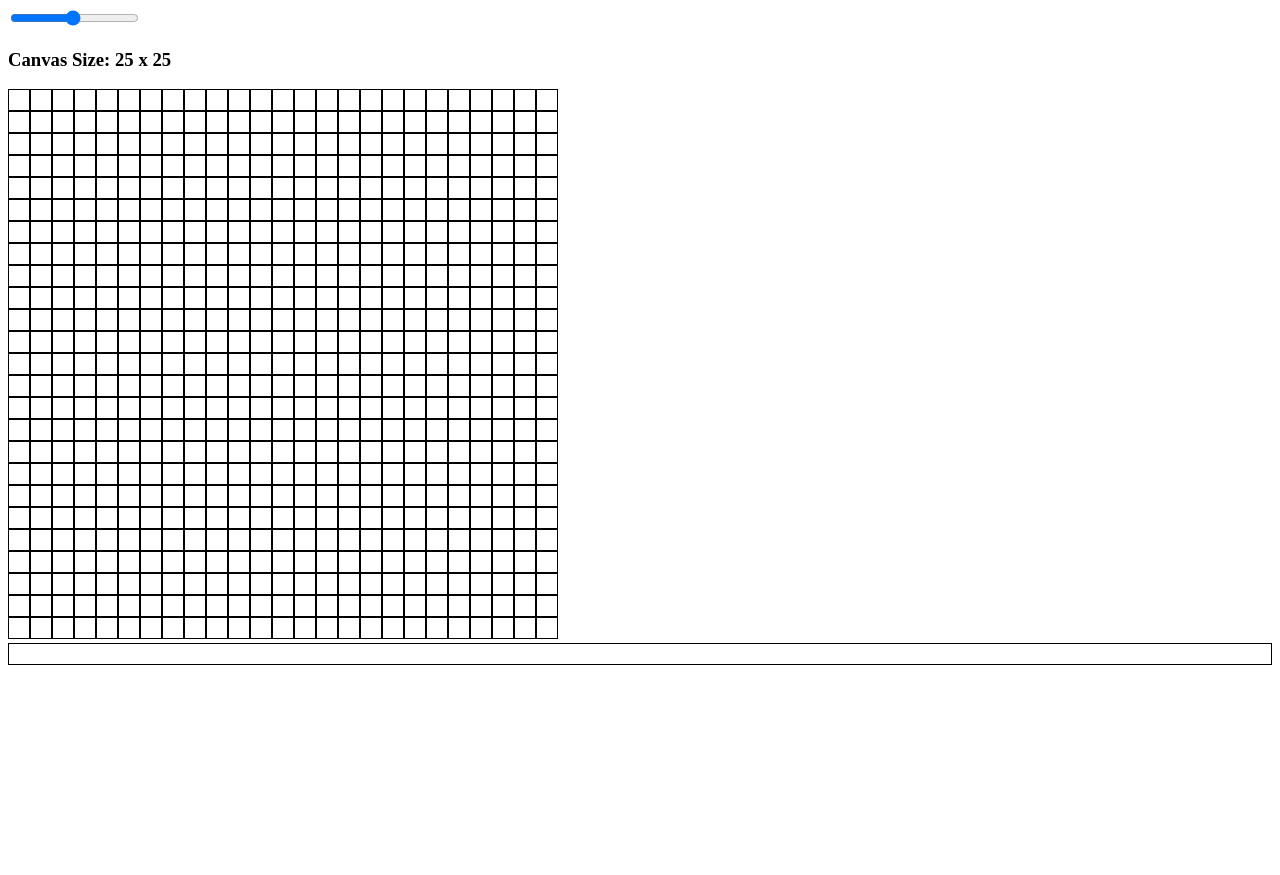
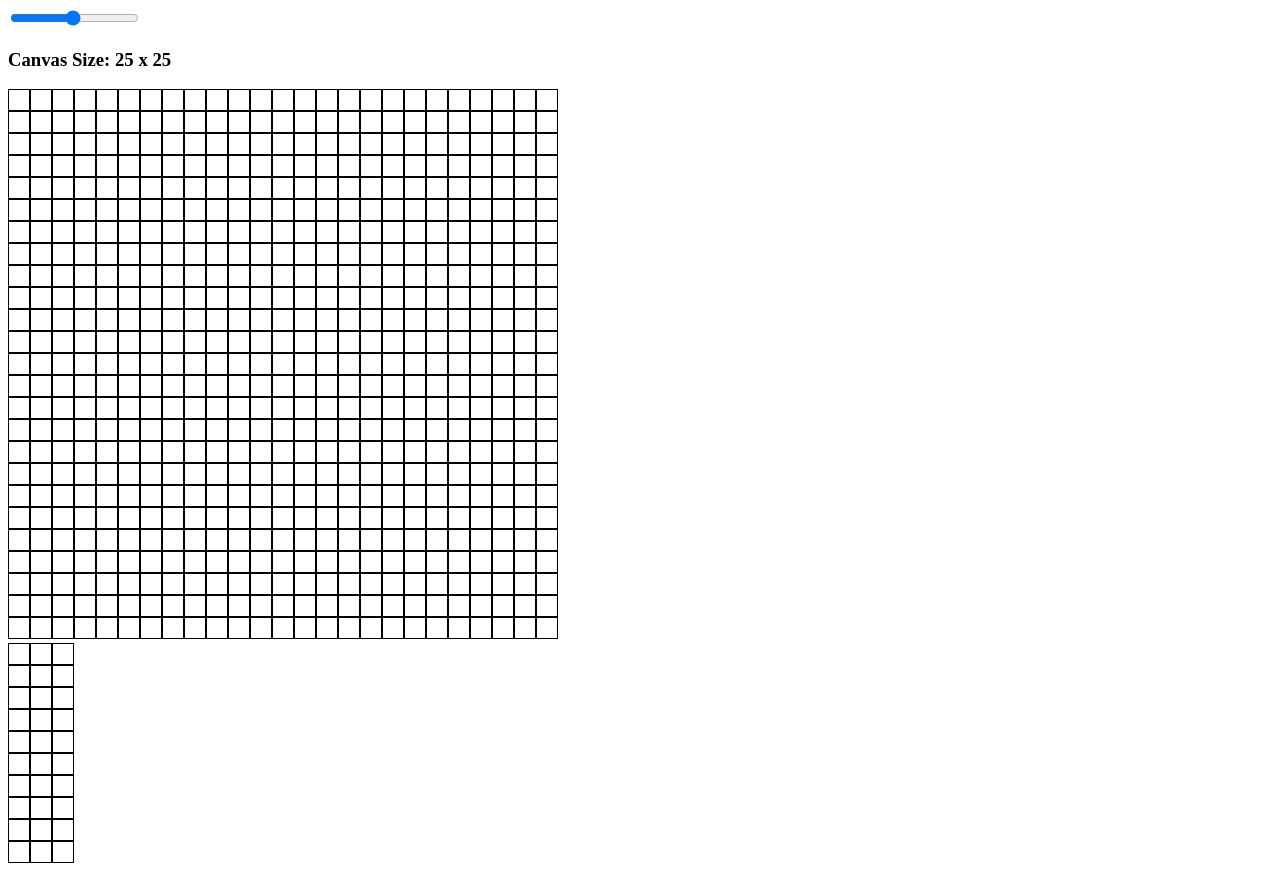
Before and after one commit to matthewlong29/pixel-art, a Vue app: page / in a window 1280 px wide. Before the commit the page ends 800 px from the top, so only its background shows below. Built offline with nearby package versions, Linux system fonts and the light colour scheme.

Commit message:
[added] color pixels

```diff
--- a/src/components/ColorPalette.vue
+++ b/src/components/ColorPalette.vue
@@ -1,6 +1,41 @@
 <template>
   <section>
-    <Pixel height="20" class="pixel"/>
+    <div class="left-column">
+      <Pixel height="20" class="pixel" color="blue"/>
+      <Pixel height="20" class="pixel" color="blueviolet"/>
+      <Pixel height="20" class="pixel" color="chocolate"/>
+      <Pixel height="20" class="pixel" color="cornflowerblue"/>
+      <Pixel height="20" class="pixel" color="crimson"/>
+      <Pixel height="20" class="pixel" color="darkorchid"/>
+      <Pixel height="20" class="pixel" color="dodgerblue"/>
+      <Pixel height="20" class="pixel" color="firebrick"/>
+      <Pixel height="20" class="pixel" color="forestgreen"/>
+      <Pixel height="20" class="pixel" color="fuchsia"/>
+    </div>
+    <div class="middle-column">
+      <Pixel height="20" class="pixel" color="gold"/>
+      <Pixel height="20" class="pixel" color="green"/>
+      <Pixel height="20" class="pixel" color="greenyellow"/>
+      <Pixel height="20" class="pixel" color="hotpink"/>
+      <Pixel height="20" class="pixel" color="indigo"/>
+      <Pixel height="20" class="pixel" color="khaki"/>
+      <Pixel height="20" class="pixel" color="lawngreen"/>
+      <Pixel height="20" class="pixel" color="lightgreen"/>
+      <Pixel height="20" class="pixel" color="lime"/>
+      <Pixel height="20" class="pixel" color="maroon"/>
+    </div>
+    <div class="right-column">
+      <Pixel height="20" class="pixel" color="navy"/>
+      <Pixel height="20" class="pixel" color="olive"/>
+      <Pixel height="20" class="pixel" color="orange"/>
+      <Pixel height="20" class="pixel" color="orangered"/>
+      <Pixel height="20" class="pixel" color="plum"/>
+      <Pixel height="20" class="pixel" color="rosybrown"/>
+      <Pixel height="20" class="pixel" color="salmon"/>
+      <Pixel height="20" class="pixel" color="springgreen"/>
+      <Pixel height="20" class="pixel" color="steelblue"/>
+      <Pixel height="20" class="pixel" color="tomato"/>
+    </div>
   </section>
 </template>
 
@@ -16,7 +51,16 @@ export default {
 </script>
 
 <style lang="scss" scoped>
-.pixel {
-  border: 1px solid black;
+section {
+  div {
+    &.left-column,
+    &.middle-column,
+    &.right-column {
+      display: inline-block;
+      .pixel {
+        border: 1px solid black;
+      }
+    }
+  }
 }
 </style>
--- a/src/components/Pixel.vue
+++ b/src/components/Pixel.vue
@@ -2,9 +2,10 @@
   <div>
     <div
       :style="{ width: `${height}px`, height: `${height}px`, backgroundColor: `${color}`}"
-      v-bind:class="{'partiallyVisible': active, 'fullyInvisible': !active}"
-      @mouseenter="active = !active"
-      @mouseleave="active = !active"
+      v-bind:class="{'partiallyVisible': active && !clicked, 'fullyInvisible': !active && !clicked, 'fullyVisible': clicked}"
+      @mouseenter="!clicked ? active = !active : null"
+      @mouseleave="!clicked ? active = !active : null"
+      @mousedown="clicked = true"
     ></div>
   </div>
 </template>
@@ -14,7 +15,8 @@ export default {
   name: "Pixel",
   data() {
     return {
-      active: false
+      active: false,
+      clicked: false
     };
   },
   props: {
```
